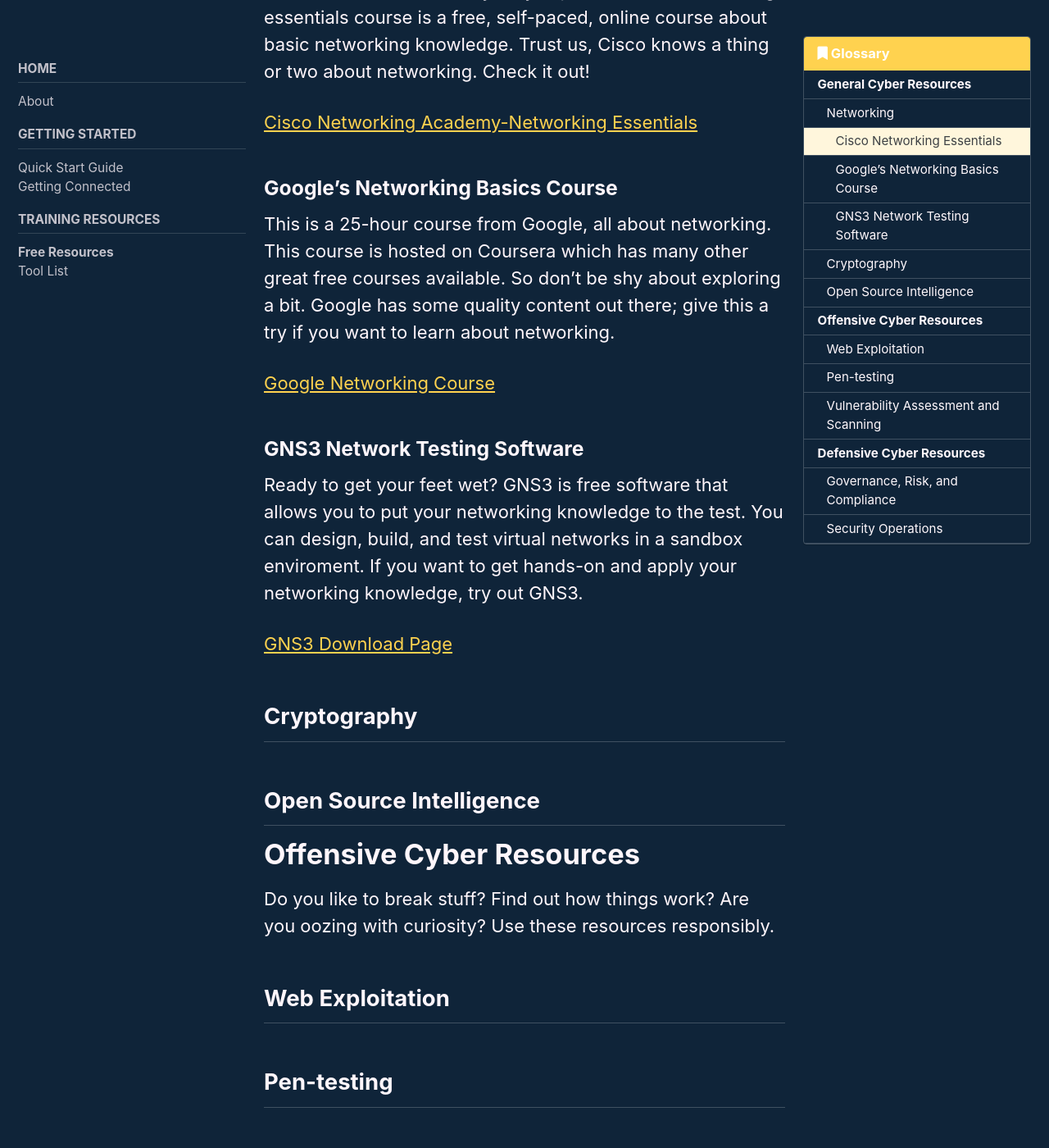
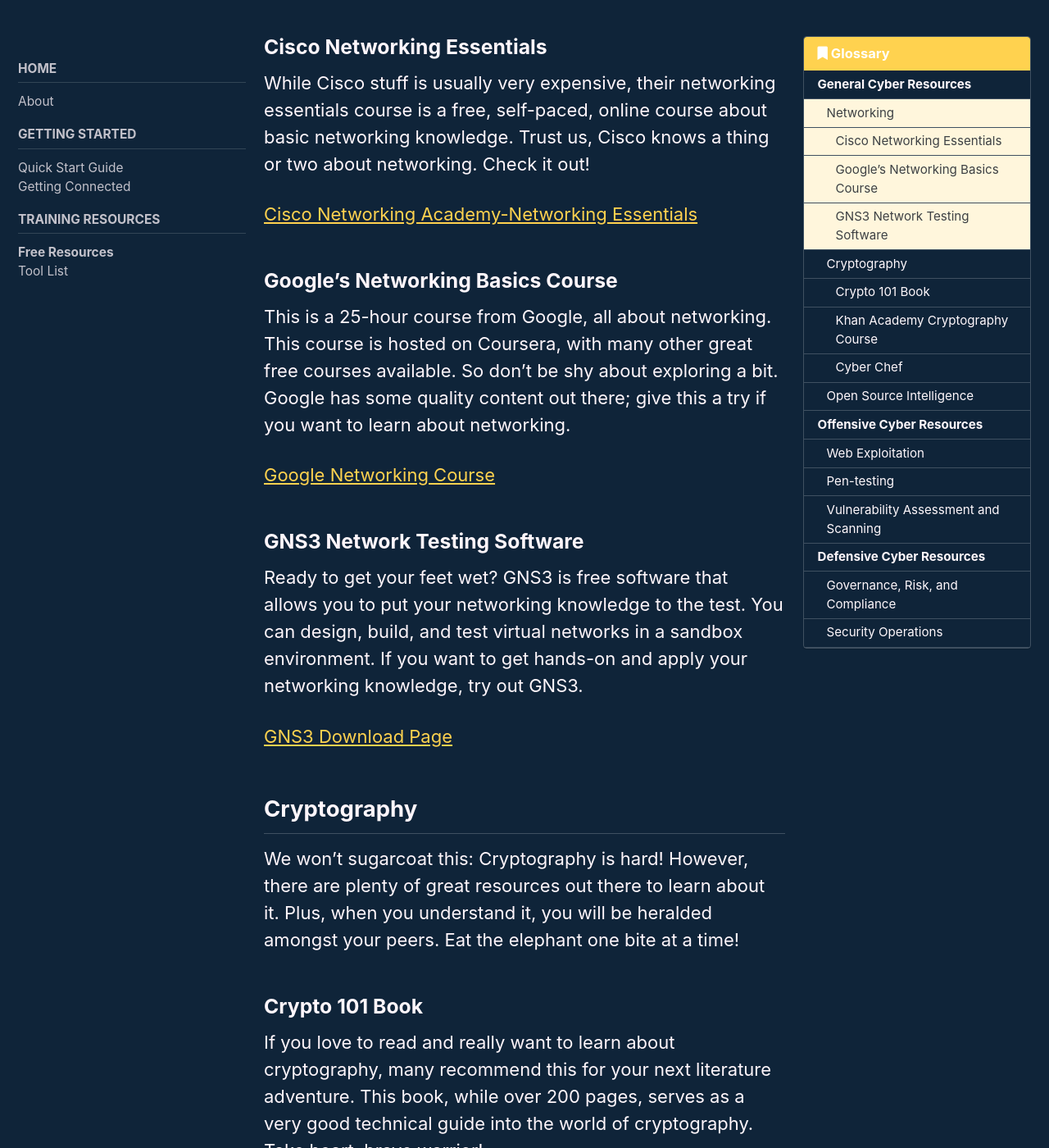
Before and after one commit to USUSOC/ususoc.github.io, a Jekyll site: the page built from _pages/doc_free-resources.md, in a window 1280 px wide and 1400 px high, scrolled down 736 px. Shown: the whole window at 82% size. Built offline with Jekyll 4.4.1, drawn with Linux system fonts in a browser that asks for light colours; cached includes are drawn as plain includes; some of the changed text lies outside the part shown.

Commit message:
Update doc_free-resources.md

```diff
--- a/_pages/doc_free-resources.md
+++ b/_pages/doc_free-resources.md
@@ -15,6 +15,7 @@
 # General Cyber Resources
 These resources include general cybersecurity knowledge that isn't necessarily offensive or defensive. It is a good idea to know all these topics, at least on a fundamental level.
 ## Networking
+While networking can be the simplest topic to understand, it can also be one of the hardest. However, a foundation in networking is a great place to start a career in cybersecurity.
 
 ### Cisco Networking Essentials
 While Cisco stuff is usually very expensive, their networking essentials course is a free, self-paced, online course about basic networking knowledge. Trust us, Cisco knows a thing or two about networking. Check it out!
@@ -23,19 +24,37 @@
 [Cisco Networking Academy-Networking Essentials](https://www.netacad.com/courses/networking/networking-essentials)
 
 ### Google's Networking Basics Course
-This is a 25-hour course from Google, all about networking. This course is hosted on Coursera which has many other great free courses available. So don't be shy about exploring a bit. Google has some quality content out there; give this a try if you want to learn about networking.
+This is a 25-hour course from Google, all about networking. This course is hosted on Coursera, with many other great free courses available. So don't be shy about exploring a bit. Google has some quality content out there; give this a try if you want to learn about networking.
 
 
 [Google Networking Course](https://www.coursera.org/learn/computer-networking?irclickid=w8zTp%3AwlgxyPUvr2np3MRyDVUkFyUrUlR0VswE0&irgwc=1)
 
 ### GNS3 Network Testing Software
-Ready to get your feet wet? GNS3 is free software that allows you to put your networking knowledge to the test. You can design, build, and test virtual networks in a sandbox enviroment. If you want to get hands-on and apply your networking knowledge, try out GNS3.
+Ready to get your feet wet? GNS3 is free software that allows you to put your networking knowledge to the test. You can design, build, and test virtual networks in a sandbox environment. If you want to get hands-on and apply your networking knowledge, try out GNS3.
 
 
 [GNS3 Download Page](https://www.gns3.com/software)
 
 ## Cryptography
+We won't sugarcoat this: Cryptography is hard! However, there are plenty of great resources out there to learn about it. Plus, when you understand it, you will be heralded amongst your peers. Eat the elephant one bite at a time!
 
+### Crypto 101 Book
+If you love to read and really want to learn about cryptography, many recommend this for your next literature adventure. This book, while over 200 pages, serves as a very good technical guide into the world of cryptography. Take heart, brave warrior!
+
+
+[Crypto 101 PDF Book](https://www.crypto101.io/)
+
+### Khan Academy Cryptography Course
+Remember Khan Academy from elementary school? Well, they have got a great course about cryptography! This course covers topics from various well-known ciphers to code breaking and even some of the mathematics used in modern cryptography. Jump into Khan Academy if you are looking for a better understanding of Cryptography.
+
+
+[Khan Academy Cryptography Course](https://www.khanacademy.org/computing/computer-science/cryptography)
+
+### Cyber Chef
+Cyberchef is a great tool for many applications, one being messing around with cryptography. Once you understand how to use Cyberchef, it may become one of your most used tools in CTFs.
+
+
+[CyberChef](https://gchq.github.io/CyberChef/)
 
 ## Open Source Intelligence
 
```
